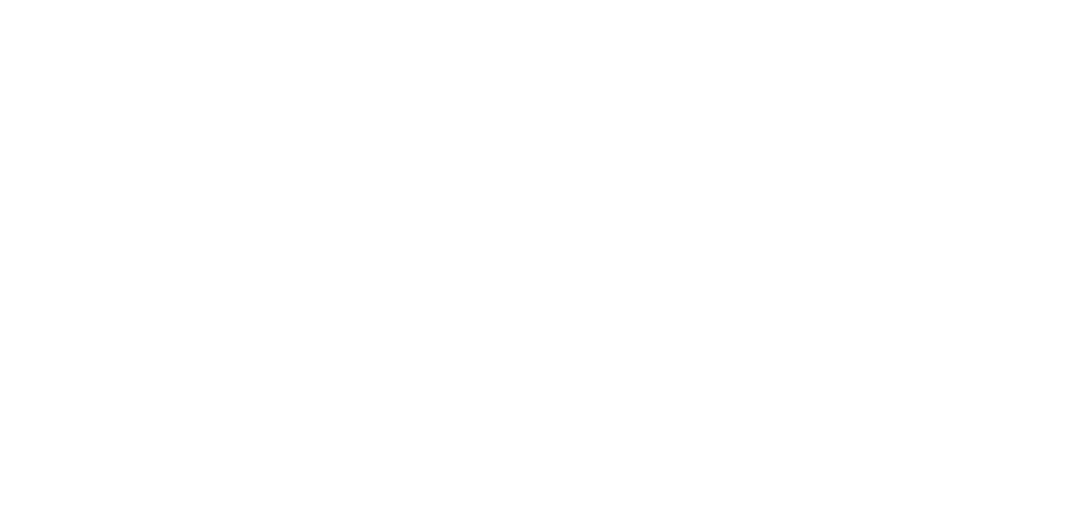
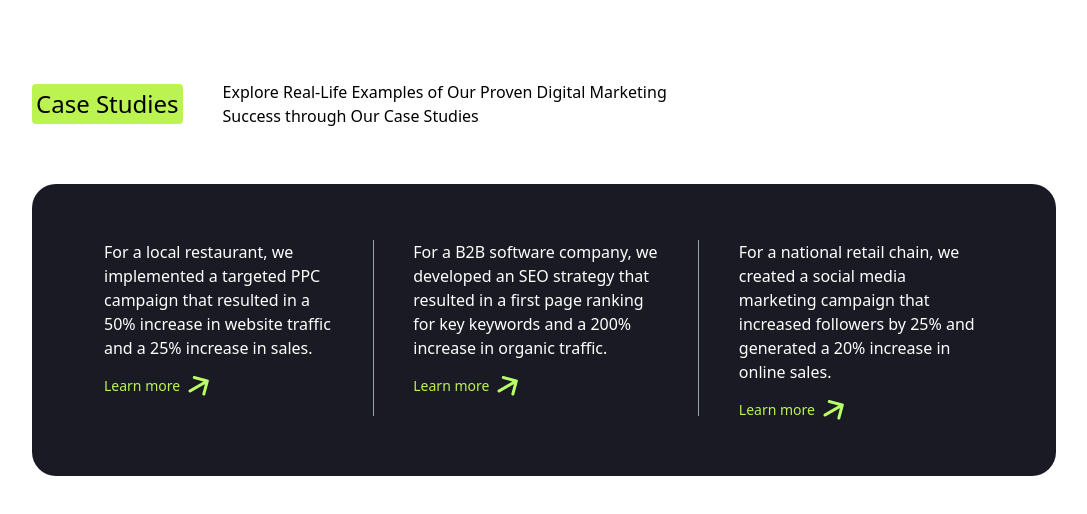
Before and after one commit to FahadBinQaiser/Positivus, a React (Vite) app: page / in a window 1280 px wide. Shown: the top 514 px of the page, without its empty margins (96-1183 px from the left). Built offline with nearby package versions, Linux system fonts and the light colour scheme.

Commit message:
CaseStudy section done

```diff
--- a/src/App.jsx
+++ b/src/App.jsx
@@ -1,10 +1,10 @@
 import './App.css'
-
+import CaseStudy from './caseStudy/case_study'
 function App() {
 
   return (
     <>
-
+      <CaseStudy/>
     </>
   )
 }
--- /dev/null
+++ b/src/caseStudy/case_study.jsx
@@ -0,0 +1,51 @@
+const CaseStudy = () => {
+    return(
+        <>
+                <div className="bg-white mx-auto max-w-5xl py-20">
+        <div className="row_line flex flex-row justify-start items-center space-x-10">
+            <h1 className="bg-lime-300 rounded-sm font-medium text-2xl p-1">Case Studies</h1>
+            <p className="font-normal">
+            Explore Real-Life Examples of Our Proven Digital Marketing <br />
+            Success through Our Case Studies
+            </p>
+        </div>
+
+        <div className="container_box text-white w-full my-14 rounded-3xl bg-[#191A23] mx-auto max-w-5xl flex flex-row items-start px-8 py-14">
+
+            <div className="contentPrimary flex flex-col px-10">
+            <p className="text-pretty">
+                For a local restaurant, we implemented a targeted PPC campaign that resulted in a 50% increase in website traffic and a 25% increase in sales.
+            </p>
+            <a href="#" className="flex flex-row items-center text-lime-300 font-medium text-sm mt-4">
+                Learn more
+                <img src="src/assets/Arrow-1.png" className="px-2" alt="" />
+            </a>
+            </div>
+
+            <div className="line h-44 w-0.5 bg-gray-400 mx-auto"></div>
+
+            <div className="contentSecondary flex flex-col px-10">
+            <p className="text-pretty">
+                For a B2B software company, we developed an SEO strategy that resulted in a first page ranking for key keywords and a 200% increase in organic traffic.
+            </p>
+            <a href="#" className="flex flex-row items-center text-lime-300 font-medium text-sm mt-4">
+                Learn more
+                <img src="src/assets/Arrow-1.png" className="px-2" alt="" />
+            </a>
+            </div>
+            <div className="line h-44 w-0.5 bg-gray-400 mx-auto"></div>
+            <div className="contentTernary flex flex-col px-10">
+            <p className="text-pretty">
+                For a national retail chain, we created a social media marketing campaign that increased followers by 25% and generated a 20% increase in online sales.
+            </p>
+            <a href="#" className="flex flex-row items-center text-lime-300 font-medium text-sm mt-4">
+                Learn more
+                <img src="src/assets/Arrow-1.png" className="px-2" alt="" />
+            </a>
+            </div>
+        </div>
+        </div>
+        </>
+    )
+}
+export default CaseStudy;
```
Also changed, not shown: src/assets/Arrow-1.png (added).
